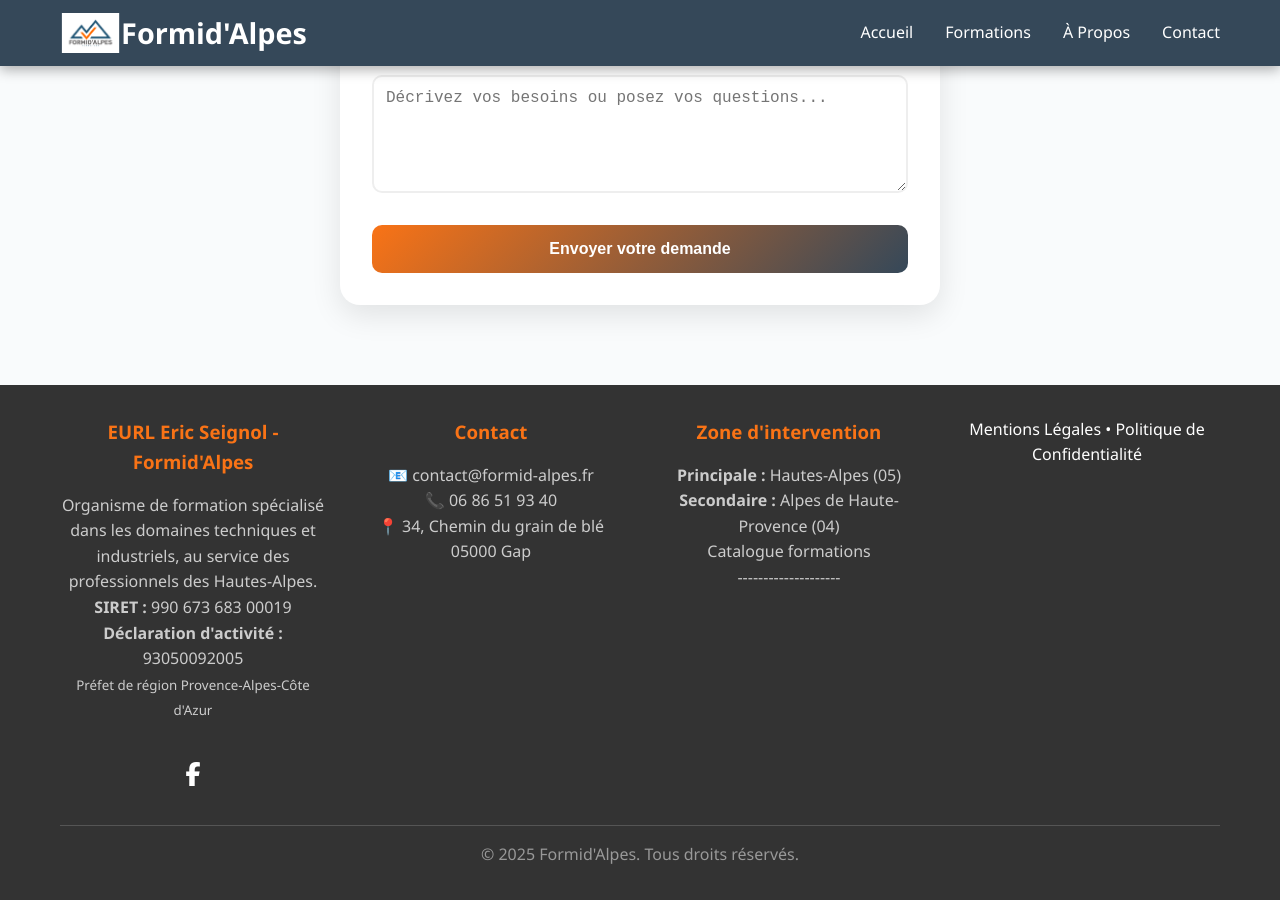
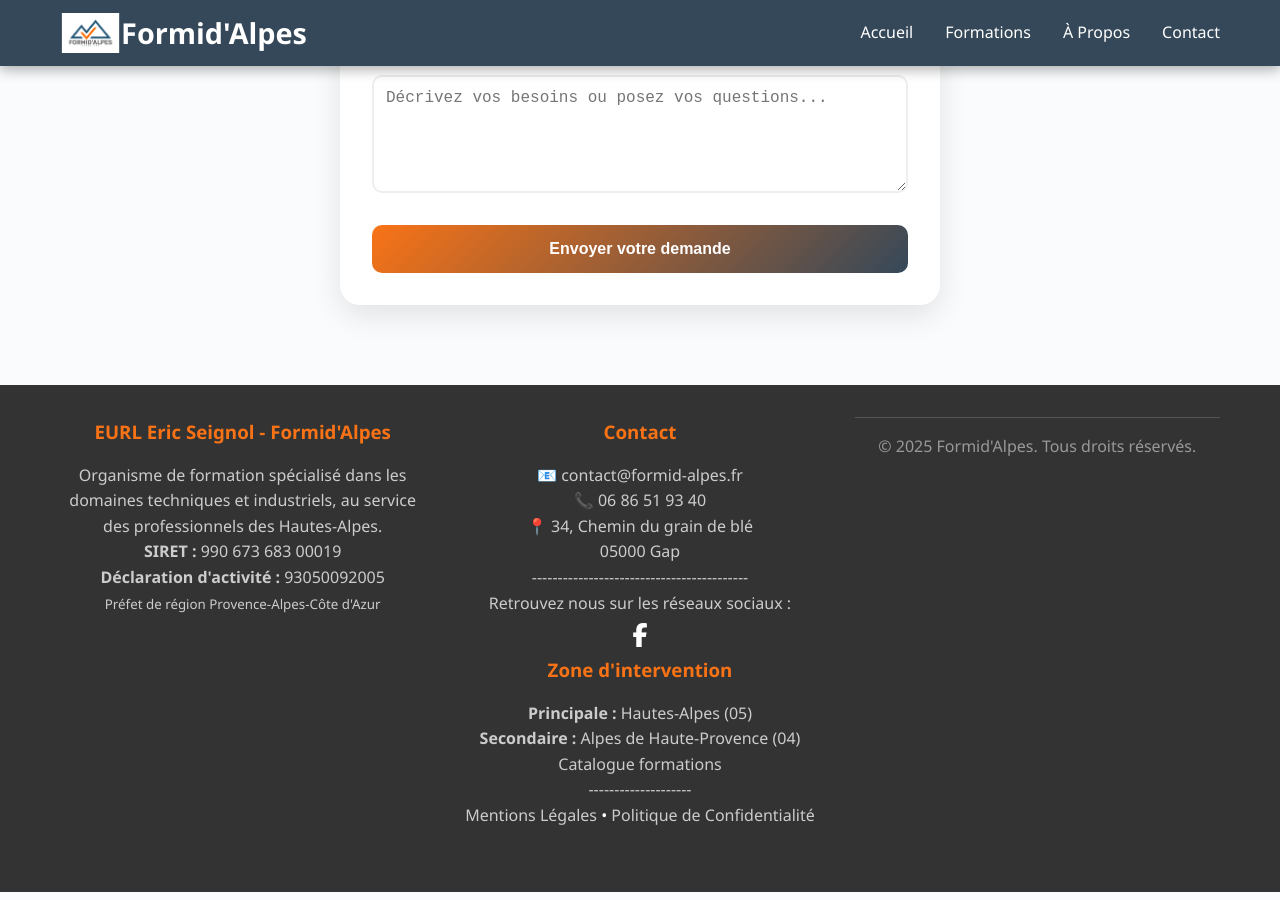
Before and after one commit to ericseignol/formidalpes-site, a Jekyll site: the page built from index.html, in a window 1280 px wide and 900 px high, scrolled down 3120 px. Built offline with Jekyll 4.4.1, drawn with Linux system fonts in a browser that asks for light colours.

Commit message:
Update footer.html

```diff
--- a/_includes/footer.html
+++ b/_includes/footer.html
@@ -12,7 +12,13 @@
                     <p>📧 contact@formid-alpes.fr</p>
                     <p>📞 06 86 51 93 40</p>
                     <p>📍 34, Chemin du grain de blé<br>05000 Gap</p>
-                </div>
+					<p>------------------------------------------</p>
+					<p> Retrouvez nous sur les réseaux sociaux : </p>
+					<div class="social-links">
+					<a href="https://facebook.com/FormidAlpes" target="_blank" aria-label="Suivez-nous sur Facebook">
+					<i class="fab fa-facebook-f"></i> </a>
+				</div>
+
                 <div class="footer-section">
                     <h3>Zone d'intervention</h3>
                     <p><strong>Principale :</strong> Hautes-Alpes (05)</p>
@@ -25,10 +31,7 @@
 					<span>&bull;</span>
 					<a href="/politique-confidentialite.html">Politique de Confidentialité</a>
 				</div>
-				<div class="social-links">
-					<a href="https://facebook.com/FormidAlpes" target="_blank" aria-label="Suivez-nous sur Facebook">
-					<i class="fab fa-facebook-f"></i> </a>
-				</div>
+
             </div>
             <div class="footer-bottom">
                 <p>&copy; 2025 Formid'Alpes. Tous droits réservés.</p>
```
